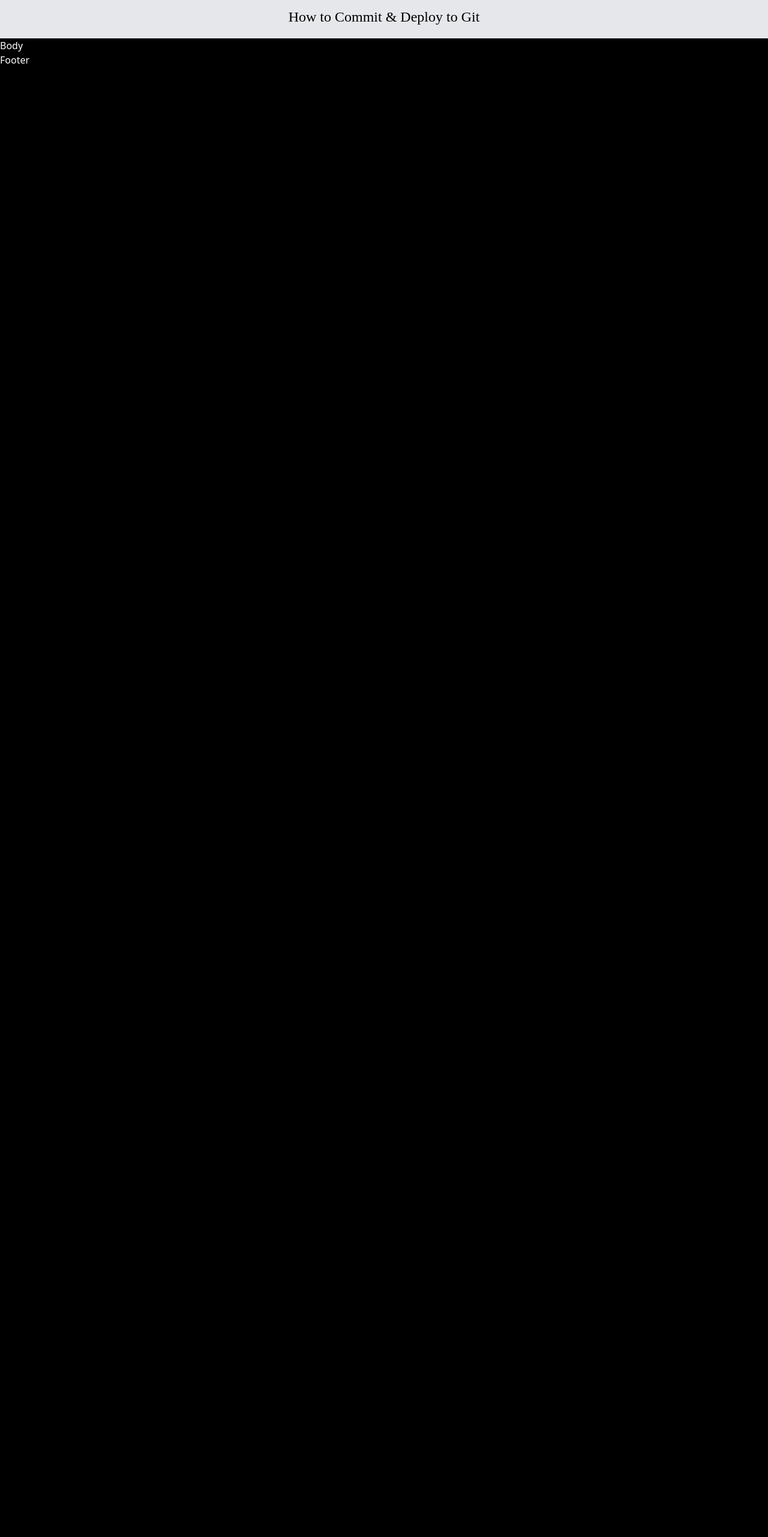
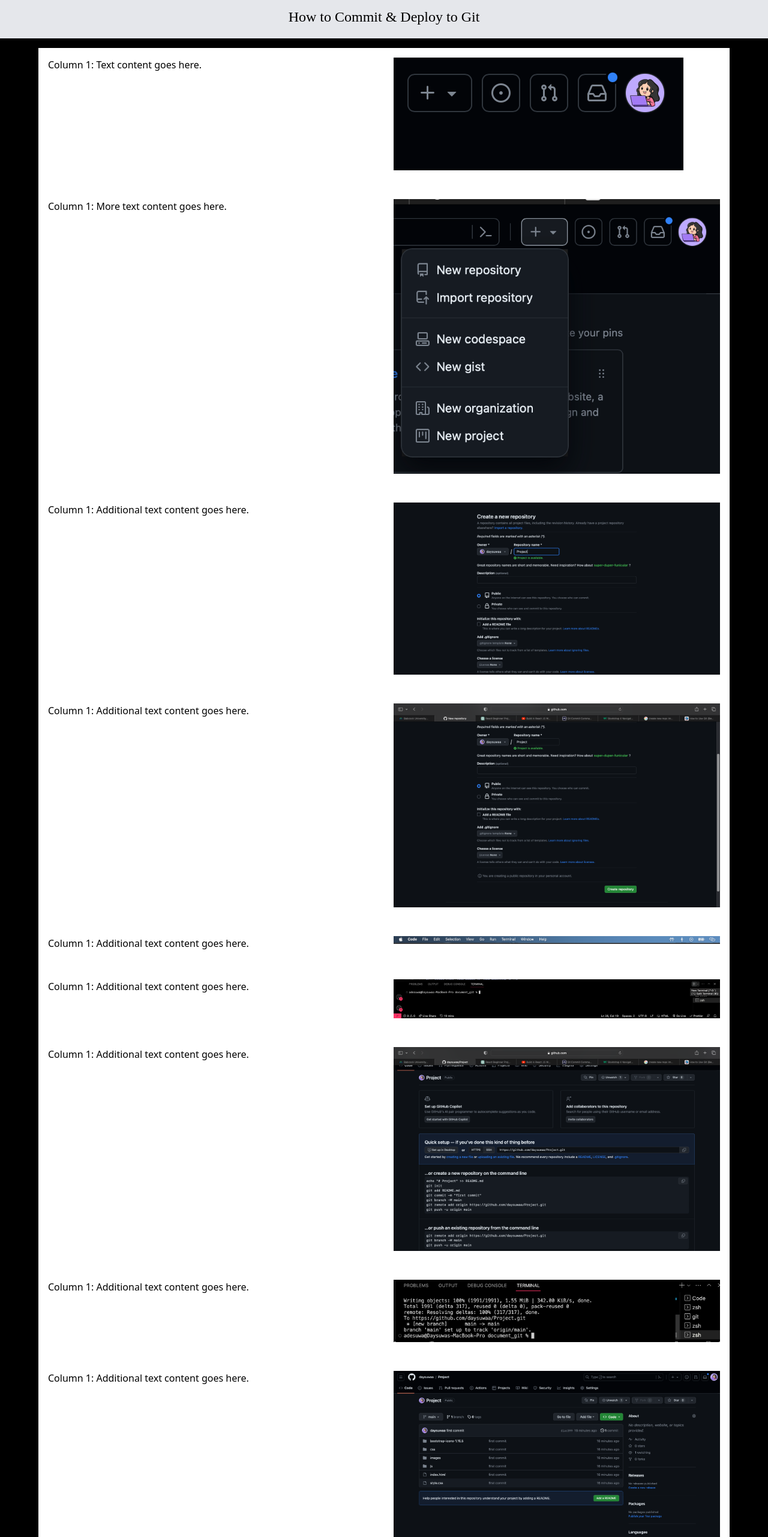
Before and after one commit to daysuwaa/DeployMate, a React (Create React App) app: page / in a window 1280 px wide. Shown: the top 2563 px of the page at 60% size. Before the commit the page ends 800 px from the top, so only its background shows below. Built offline with nearby package versions, Linux system fonts and the light colour scheme; a web font is replaced by a local one.

Commit message:
added the images to the body code

```diff
--- a/src/components/Body.jsx
+++ b/src/components/Body.jsx
@@ -1,24 +1,194 @@
 import React from 'react'
-// import Image1 from '../assets/step1.png'
-// import Image2 from '../assets/step2.png'
-// import Image3 from '../assets/step1.png'
-// import Image4 from '../assets/step4.png'
-// import Image5a from '../assets/step5.1.png'
-// import Image5b from '../assets/step5.2.png'
-// import Image6 from '../assets/step6.png'
-// import Image7 from '../assets/step7.png'
-// import Image8 from '../assets/step8.png'
-// import Image9 from '../assets/step9.jpg'
-// import Image10 from '../assets/step10.png'
-// import Image11 from '../assets/step11.png'
-// import Image12 from '../assets/Step12.png'
-// import Image13 from '../assets/lasstep.jpg'
+import Image1 from '../assets/step1.png'
+import Image2 from '../assets/step2.png'
+import Image3 from '../assets/step3.png'
+import Image4 from '../assets/step4.png'
+import Image5a from '../assets/step5.1.png'
+import Image5b from '../assets/step5.2.png'
+import Image6 from '../assets/step6.png'
+import Image7 from '../assets/step7.png'
+import Image8 from '../assets/step8.png'
+import Image9 from '../assets/step9.jpg'
+import Image10 from '../assets/step10.png'
+import Image11 from '../assets/step11.png'
+import Image12 from '../assets/Step12.png'
+import Image13 from '../assets/lasstep.jpg'
 
 
 const Body = () => {
   return (
-    <div>Body</div>
-  )
-}
+    <div className='bg-white mt-4 mx-[4rem] text-black'>
+      <div className='flex flex-col sm:flex-row'>
+        {/* Column 1: Text */}
+        <div className='w-full sm:w-1/2 p-4'>
+          <p>Column 1: Text content goes here.</p>
+        </div>
 
-export default Body
+        {/* Column 2: Image */}
+        <div className='w-full sm:w-1/2 p-4'>
+          <img src={Image1} alt='step1' className='max-w-full h-auto' />
+        </div>
+      </div>
+
+      {/* Repeat for the second set */}
+      <div className='flex flex-col sm:flex-row mt-4'>
+        {/* Column 1: Text */}
+        <div className='w-full sm:w-1/2 p-4'>
+          <p>Column 1: More text content goes here.</p>
+        </div>
+
+        {/* Column 2: Image */}
+        <div className='w-full sm:w-1/2 p-4'>
+          <img src={Image2} alt='step2' className='max-w-full h-auto' />
+        </div>
+      </div>
+
+      {/* Repeat for the third set */}
+      <div className='flex flex-col sm:flex-row mt-4'>
+        {/* Column 1: Text */}
+        <div className='w-full sm:w-1/2 p-4'>
+          <p>Column 1: Additional text content goes here.</p>
+        </div>
+
+        {/* Column 2: Image */}
+        <div className='w-full sm:w-1/2 p-4'>
+          <img src={Image3} alt='step3' className='max-w-full h-auto' />
+        </div>
+      </div>
+
+      <div className='flex flex-col sm:flex-row mt-4'>
+        {/* Column 1: Text */}
+        <div className='w-full sm:w-1/2 p-4'>
+          <p>Column 1: Additional text content goes here.</p>
+        </div>
+
+        {/* Column 2: Image */}
+        <div className='w-full sm:w-1/2 p-4'>
+          <img src={Image4} alt='step3' className='max-w-full h-auto' />
+        </div>
+      </div>
+
+      <div className='flex flex-col sm:flex-row mt-4'>
+        {/* Column 1: Text */}
+        <div className='w-full sm:w-1/2 p-4'>
+          <p>Column 1: Additional text content goes here.</p>
+        </div>
+
+        {/* Column 2: Image */}
+        <div className='w-full sm:w-1/2 p-4'>
+          <img src={Image5a} alt='step3' className='max-w-full h-auto' />
+        </div>
+      </div>
+
+      <div className='flex flex-col sm:flex-row mt-4'>
+        {/* Column 1: Text */}
+        <div className='w-full sm:w-1/2 p-4'>
+          <p>Column 1: Additional text content goes here.</p>
+        </div>
+
+        {/* Column 2: Image */}
+        <div className='w-full sm:w-1/2 p-4'>
+          <img src={Image5b} alt='step3' className='max-w-full h-auto' />
+        </div>
+      </div>
+
+      <div className='flex flex-col sm:flex-row mt-4'>
+        {/* Column 1: Text */}
+        <div className='w-full sm:w-1/2 p-4'>
+          <p>Column 1: Additional text content goes here.</p>
+        </div>
+
+        {/* Column 2: Image */}
+        <div className='w-full sm:w-1/2 p-4'>
+          <img src={Image6} alt='step3' className='max-w-full h-auto' />
+        </div>
+      </div>
+
+      <div className='flex flex-col sm:flex-row mt-4'>
+        {/* Column 1: Text */}
+        <div className='w-full sm:w-1/2 p-4'>
+          <p>Column 1: Additional text content goes here.</p>
+        </div>
+
+        {/* Column 2: Image */}
+        <div className='w-full sm:w-1/2 p-4'>
+          <img src={Image7} alt='step3' className='max-w-full h-auto' />
+        </div>
+      </div>
+
+      <div className='flex flex-col sm:flex-row mt-4'>
+        {/* Column 1: Text */}
+        <div className='w-full sm:w-1/2 p-4'>
+          <p>Column 1: Additional text content goes here.</p>
+        </div>
+
+        {/* Column 2: Image */}
+        <div className='w-full sm:w-1/2 p-4'>
+          <img src={Image8} alt='step3' className='max-w-full h-auto' />
+        </div>
+      </div>
+
+      <div className='flex flex-col sm:flex-row mt-4'>
+        {/* Column 1: Text */}
+        <div className='w-full sm:w-1/2 p-4'>
+          <p>Column 1: Additional text content goes here.</p>
+        </div>
+
+        {/* Column 2: Image */}
+        <div className='w-full sm:w-1/2 p-4'>
+          <img src={Image9} alt='step3' className='max-w-full h-auto' />
+        </div>
+      </div>
+
+      <div className='flex flex-col sm:flex-row mt-4'>
+        {/* Column 1: Text */}
+        <div className='w-full sm:w-1/2 p-4'>
+          <p>Column 1: Additional text content goes here.</p>
+        </div>
+
+        {/* Column 2: Image */}
+        <div className='w-full sm:w-1/2 p-4'>
+          <img src={Image10} alt='step3' className='max-w-full h-auto' />
+        </div>
+      </div>
+
+      <div className='flex flex-col sm:flex-row mt-4'>
+        {/* Column 1: Text */}
+        <div className='w-full sm:w-1/2 p-4'>
+          <p>Column 1: Additional text content goes here.</p>
+        </div>
+
+        {/* Column 2: Image */}
+        <div className='w-full sm:w-1/2 p-4'>
+          <img src={Image11} alt='step3' className='max-w-full h-auto' />
+        </div>
+      </div>
+
+      <div className='flex flex-col sm:flex-row mt-4'>
+        {/* Column 1: Text */}
+        <div className='w-full sm:w-1/2 p-4'>
+          <p>Column 1: Additional text content goes here.</p>
+        </div>
+
+        {/* Column 2: Image */}
+        <div className='w-full sm:w-1/2 p-4'>
+          <img src={Image12} alt='step3' className='max-w-full h-auto' />
+        </div>
+      </div>
+
+      <div className='flex flex-col sm:flex-row mt-4'>
+        {/* Column 1: Text */}
+        <div className='w-full sm:w-1/2 p-4'>
+          <p>Column 1: Additional text content goes here.</p>
+        </div>
+
+        {/* Column 2: Image */}
+        <div className='w-full sm:w-1/2 p-4'>
+          <img src={Image13} alt='step3' className='max-w-full h-auto' />
+        </div>
+      </div>
+    </div>
+  );
+};
+
+export default Body;
```
